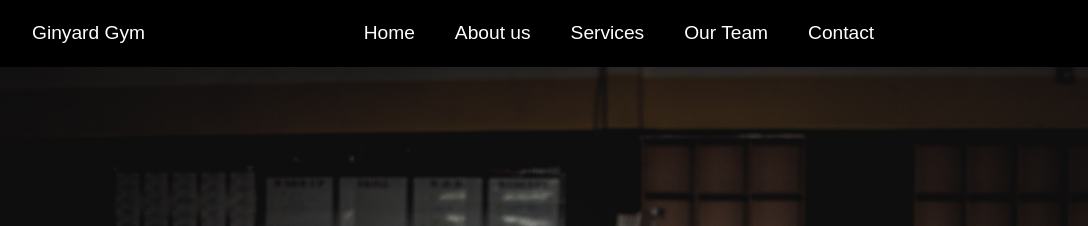
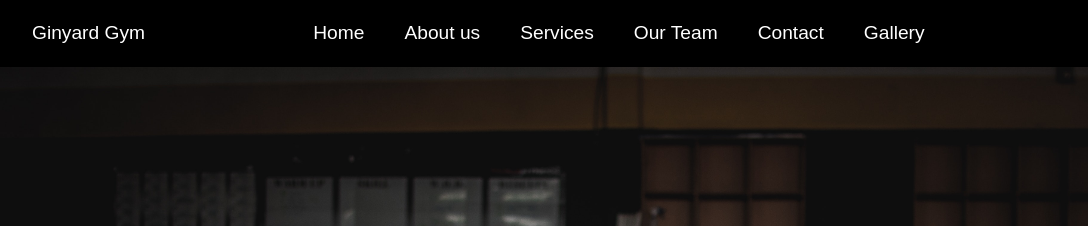
Before and after one commit to AndreiPostolache/Gym-Website, a plain HTML site: page about-us.html in a window 1280 px wide. Shown: the top 226 px of the page, 0-1088 px from the left. Drawn offline with Linux system fonts and the light colour scheme.

Commit message:
new page

```diff
--- a/about-us.html
+++ b/about-us.html
@@ -22,6 +22,7 @@
           <li class="navigation__item">
             <a href="./contact-page.html">Contact</a>
           </li>
+          <li class="navigation__item"><a href="./gallery.html">Gallery</a></li>
         </ul>
       </nav>
 
```
Also changed, not shown: contact-page.html (+1 -0 lines), index.html (+1 -0 lines).
